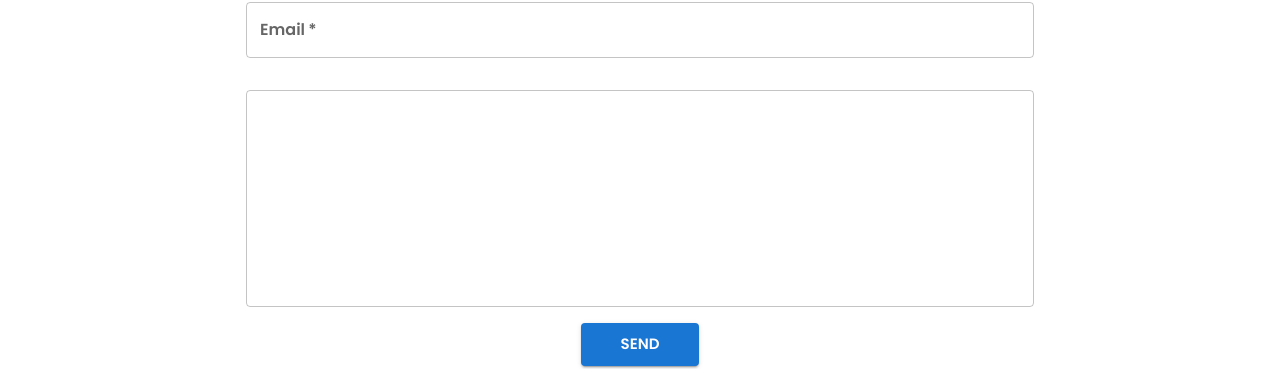
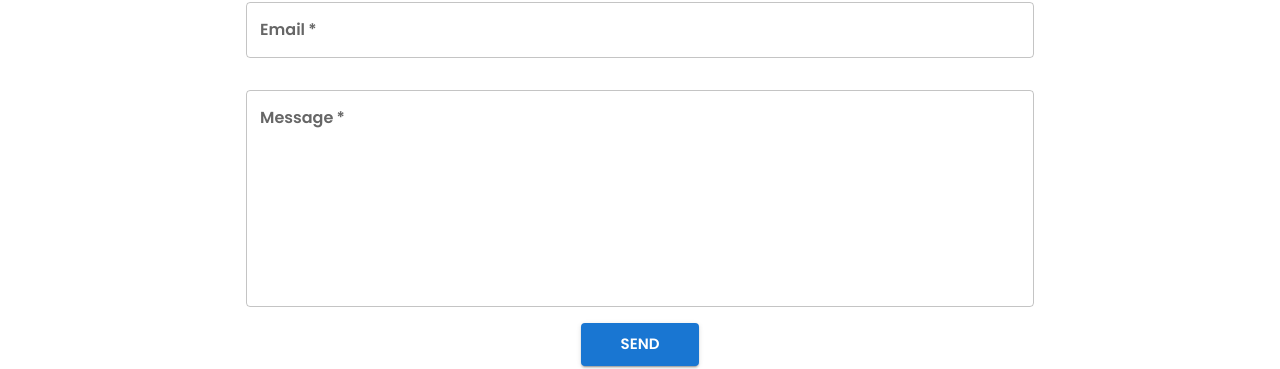
Before and after one commit to Datrixz/my-portfolio-site, a React (Create React App) app: page / in a window 1280 px wide. Shown: the part 3808-4177 px from the top of the page. Built offline with nearby package versions, Linux system fonts and the light colour scheme.

Commit message:
feat:added form validation in contact form

```diff
--- a/package.json
+++ b/package.json
@@ -13,11 +13,13 @@
     "@testing-library/jest-dom": "^5.16.3",
     "@testing-library/react": "^12.1.4",
     "@testing-library/user-event": "^13.5.0",
+    "formik": "^2.2.9",
     "react": "^18.0.0",
     "react-dom": "^18.0.0",
     "react-reveal": "^1.2.2",
     "react-scripts": "5.0.0",
-    "web-vitals": "^2.1.4"
+    "web-vitals": "^2.1.4",
+    "yup": "^0.32.11"
   },
   "scripts": {
     "start": "react-scripts start",
--- a/src/comp/Contact.js
+++ b/src/comp/Contact.js
@@ -6,9 +6,20 @@ import emailjs from "@emailjs/browser";
 import { useRef, useState, forwardRef } from "react";
 import Snackbar from "@mui/material/Snackbar";
 import MuiAlert from "@mui/material/Alert";
+import { useFormik } from "formik";
+import * as yup from "yup";
 
 const Alert = forwardRef(function Alert(props, ref) {
   return <MuiAlert elevation={6} ref={ref} variant="filled" {...props} />;
+});
+
+const validationSchema = yup.object({
+  name: yup.string().required("* Name field is required"),
+  email: yup
+    .string("Enter your email")
+    .email("Enter a valid email")
+    .required("* Email is required"),
+  text: yup.string().required("* Message field is required"),
 });
 
 const Contact = () => {
@@ -16,9 +27,8 @@ const Contact = () => {
   const upsm = useMediaQuery(theme.breakpoints.up("sm"));
   const [open, setOpen] = useState(false);
 
-  const handleClick = () => {
-    setOpen(true);
-  };
+  // const handleClick = () => {
+  // };
 
   const handleClose = (event, reason) => {
     if (reason === "clickaway") {
@@ -41,26 +51,54 @@ const Contact = () => {
   );
   const form = useRef();
 
-  const sendEmail = (e) => {
-    e.preventDefault();
+  // const sendEmail = (e) => {
+    // e.preventDefault();
+
+    // emailjs
+    //   .sendForm(
+    //     "service_d98e9zh",
+    //     "template_jp0b5jn",
+    //     form.current,
+    //     "-GXuZJL3fcy4Xbg7k"
+    //   )
+    //   .then(
+    //     (result) => {
+    //       console.log(result.text);
+    //     },
+    //     (error) => {
+    //       console.log(error.text);
+    //     }
+    //   );
+    // e.target.reset();
+  // };
+
+  const formik = useFormik({
+    initialValues: {
+      name: "",
+      email: "",
+      text: "",
+    },
+    validationSchema: validationSchema,
+    onSubmit: (values) => {
+      // comment below line
+      // alert(JSON.stringify(values, null, 2));
 
       emailjs
-      .sendForm(
+        .send(
           "service_d98e9zh",
           "template_jp0b5jn",
-        form.current,
+          values,
           "-GXuZJL3fcy4Xbg7k"
         )
         .then(
-        (result) => {
-          console.log(result.text);
+          () => {
+            setOpen(true);
+            formik.setSubmitting(false);
+            formik.resetForm();
           },
-        (error) => {
-          console.log(error.text);
-        }
         );
-    e.target.reset();
-  };
+    },
+  });
 
   return (
     <Box
@@ -74,16 +112,12 @@ const Contact = () => {
       }}
     >
       <Snackbar
-            anchorOrigin={{vertical: 'top', horizontal:'center'} }
+        anchorOrigin={{ vertical: "top", horizontal: "center" }}
         open={open}
         autoHideDuration={4000}
         onClose={handleClose}
       >
-            <Alert
-              onClose={handleClose}
-              severity="success"
-              sx={{ width: "100%" }}
-            >
+        <Alert onClose={handleClose} severity="success" sx={{ width: "100%" }}>
           Details Sent!
         </Alert>
       </Snackbar>
@@ -91,7 +125,13 @@ const Contact = () => {
         {contactLink}
 
         <Box sx={{ px: { xs: 1, sm: 2 }, maxWidth: "820px", mx: "auto" }}>
-          <Box ref={form} onSubmit={sendEmail} component="form" noValidate autoComplete="off">
+          <Box
+            ref={form}
+            onSubmit={formik.handleSubmit}
+            component="form"
+            autoComplete="off"
+            noValidate
+          >
             <TextField
               id="outlined-basic"
               label="Name"
@@ -99,6 +139,10 @@ const Contact = () => {
               variant="outlined"
               margin="normal"
               type="text"
+              value={formik.values.name}
+              onChange={formik.handleChange}
+              error={formik.touched.name && Boolean(formik.errors.name)}
+              helperText={formik.touched.name && formik.errors.name}
               fullWidth
               required
             />
@@ -108,6 +152,10 @@ const Contact = () => {
               name="email"
               variant="outlined"
               type="email"
+              value={formik.values.email}
+              onChange={formik.handleChange}
+              error={formik.touched.email && Boolean(formik.errors.email)}
+              helperText={formik.touched.email && formik.errors.email}
               fullWidth
               required
               sx={{
@@ -116,11 +164,15 @@ const Contact = () => {
             />
             <TextField
               id="outlined-basic"
-              label=""
+              label="Message"
               name="text"
               variant="outlined"
               margin="normal"
               type="text"
+              onChange={formik.handleChange}
+              value={formik.values.text}
+              error={formik.touched.text && Boolean(formik.errors.text)}
+              helperText={formik.touched.text && formik.errors.text}
               fullWidth
               multiline
               rows={upsm ? 8 : 5}
@@ -129,7 +181,7 @@ const Contact = () => {
 
             <Button
               type="submit"
-              onClick={handleClick}
+              disabled={formik.isSubmitting}
               variant="contained"
               color="primary"
               size="large"
@@ -138,7 +190,6 @@ const Contact = () => {
               Send
             </Button>
           </Box>
-
         </Box>
       </Fade>
     </Box>
```
Also changed, not shown: 1 other file (tests, documents, lock files or other folders). Lines whose indentation alone changed are shown as unchanged.
